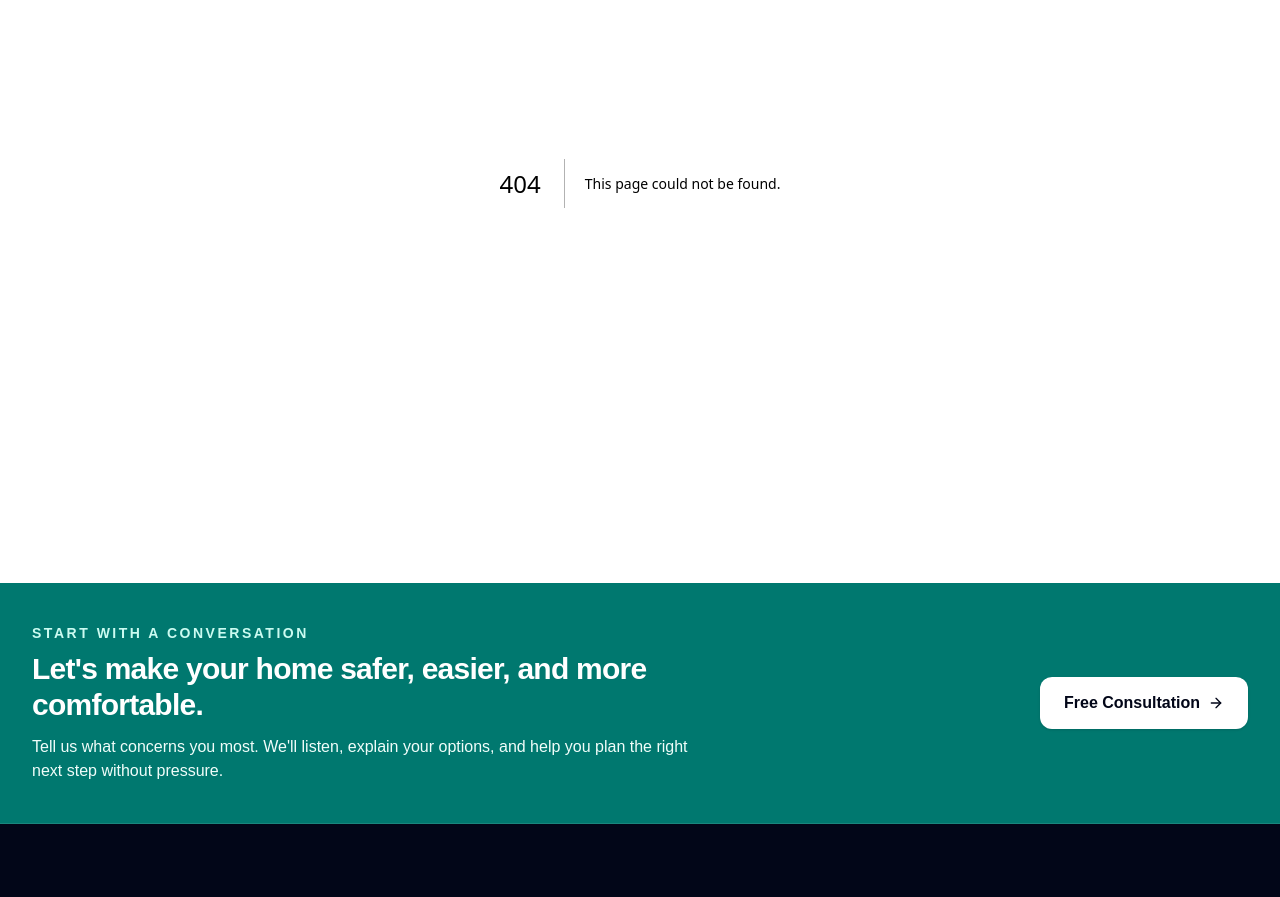
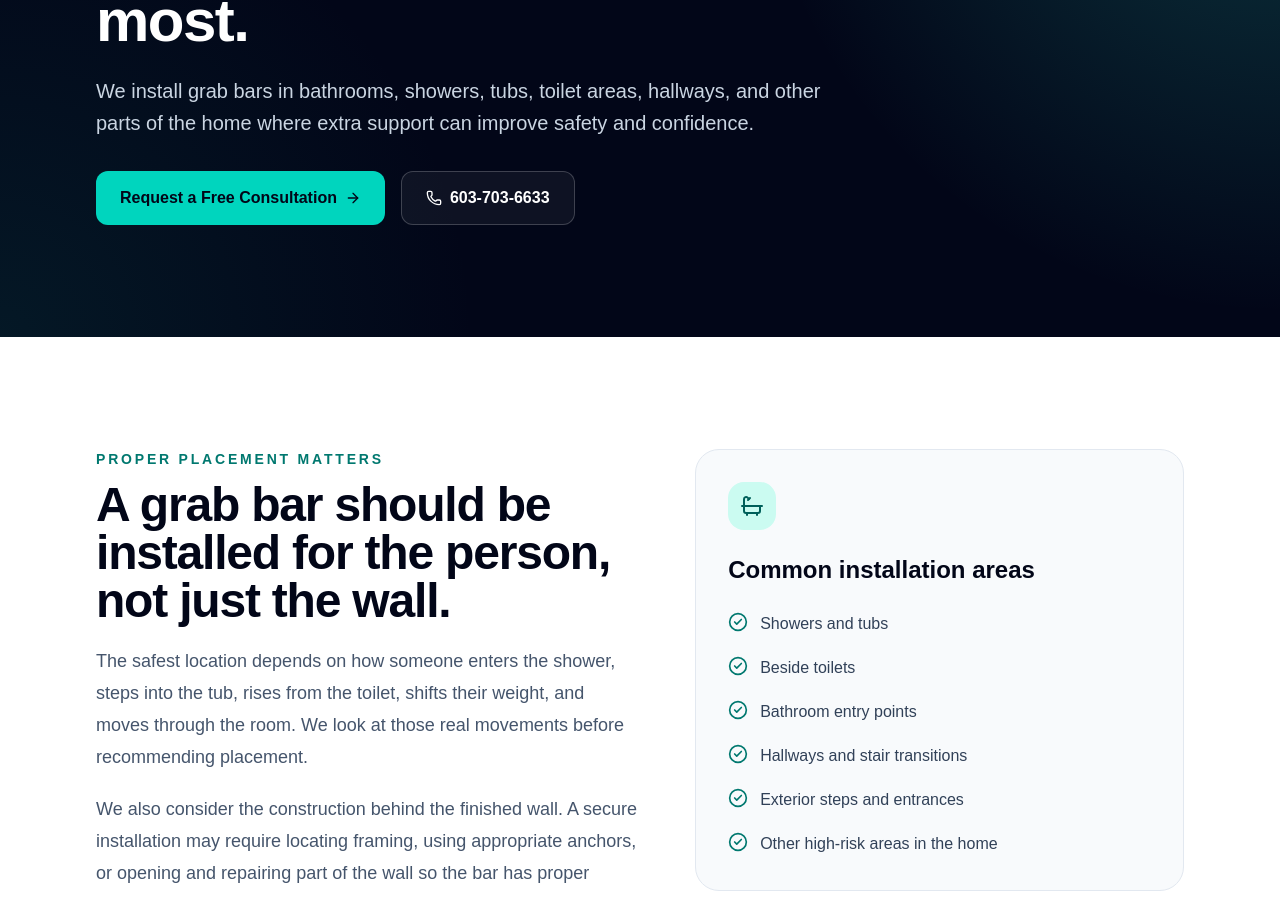
Before and after one commit to Adhco0543/age-in-place-llc, a Next.js app: page /grab-bar-installation in a window 1280 px wide. Before the commit this address had no page. Shown: the part 338-1235 px from the top of the page. Built offline with nearby package versions, Linux system fonts and the light colour scheme.

Commit message:
Add Manchester grab bar installation service page

```diff
--- /dev/null
+++ b/app/grab-bar-installation/page.tsx
@@ -0,0 +1,198 @@
+import type { Metadata } from 'next';
+import Link from 'next/link';
+import {
+  ArrowRight,
+  Bath,
+  CheckCircle2,
+  Hammer,
+  MapPin,
+  Phone,
+  ShieldCheck,
+} from 'lucide-react';
+
+export const metadata: Metadata = {
+  title: 'Grab Bar Installation in Manchester, NH | Age In Place LLC',
+  description:
+    'Professional grab bar installation for bathrooms, showers, tubs, toilets, hallways, and entry areas in Manchester, NH and nearby communities. Contact Age In Place LLC for a free consultation.',
+};
+
+const locations = [
+  'Showers and tubs',
+  'Beside toilets',
+  'Bathroom entry points',
+  'Hallways and stair transitions',
+  'Exterior steps and entrances',
+  'Other high-risk areas in the home',
+];
+
+const benefits = [
+  'Better support while standing, sitting, and transferring',
+  'Reduced risk of slips and falls in wet areas',
+  'More confidence for older adults and people recovering from injury',
+  'Placement based on the person and the way the space is used',
+  'Installation that considers the wall structure behind the finished surface',
+];
+
+export default function GrabBarInstallationPage() {
+  return (
+    <main className="min-h-screen bg-white text-slate-950">
+      <section className="relative overflow-hidden bg-slate-950 py-20 text-white sm:py-28">
+        <div className="absolute inset-0 bg-[radial-gradient(circle_at_top_right,rgba(45,212,191,0.24),transparent_38%),radial-gradient(circle_at_bottom_left,rgba(15,118,110,0.16),transparent_34%)]" />
+
+        <div className="relative mx-auto max-w-6xl px-6 lg:px-8">
+          <div className="max-w-4xl">
+            <p className="text-sm font-bold uppercase tracking-[0.2em] text-teal-300">
+              Grab bar installation in Manchester, NH
+            </p>
+
+            <h1 className="mt-4 text-4xl font-black tracking-tight sm:text-6xl">
+              Safer support where it matters most.
+            </h1>
+
+            <p className="mt-6 max-w-3xl text-lg leading-8 text-slate-300 sm:text-xl">
+              We install grab bars in bathrooms, showers, tubs, toilet areas,
+              hallways, and other parts of the home where extra support can improve
+              safety and confidence.
+            </p>
+
+            <div className="mt-8 flex flex-col gap-4 sm:flex-row">
+              <Link
+                href="/contact"
+                className="inline-flex items-center justify-center gap-2 rounded-xl bg-teal-400 px-6 py-3.5 font-bold text-slate-950 transition hover:bg-teal-300"
+              >
+                Request a Free Consultation
+                <ArrowRight className="h-4 w-4" aria-hidden="true" />
+              </Link>
+
+              <a
+                href="tel:6037036633"
+                className="inline-flex items-center justify-center gap-2 rounded-xl border border-white/20 bg-white/5 px-6 py-3.5 font-bold text-white transition hover:bg-white/10"
+              >
+                <Phone className="h-4 w-4" aria-hidden="true" />
+                603-703-6633
+              </a>
+            </div>
+          </div>
+        </div>
+      </section>
+
+      <section className="py-20 sm:py-28">
+        <div className="mx-auto grid max-w-6xl gap-14 px-6 lg:grid-cols-[1fr_0.9fr] lg:items-start lg:px-8">
+          <div>
+            <p className="text-sm font-bold uppercase tracking-[0.2em] text-teal-700">
+              Proper placement matters
+            </p>
+            <h2 className="mt-3 text-3xl font-black tracking-tight sm:text-5xl">
+              A grab bar should be installed for the person, not just the wall.
+            </h2>
+            <p className="mt-5 text-lg leading-8 text-slate-600">
+              The safest location depends on how someone enters the shower, steps
+              into the tub, rises from the toilet, shifts their weight, and moves
+              through the room. We look at those real movements before recommending
+              placement.
+            </p>
+            <p className="mt-5 text-lg leading-8 text-slate-600">
+              We also consider the construction behind the finished wall. A secure
+              installation may require locating framing, using appropriate anchors,
+              or opening and repairing part of the wall so the bar has proper support.
+            </p>
+          </div>
+
+          <div className="rounded-3xl border border-slate-200 bg-slate-50 p-7 sm:p-8">
+            <div className="flex h-12 w-12 items-center justify-center rounded-2xl bg-teal-100 text-teal-800">
+              <Bath className="h-6 w-6" aria-hidden="true" />
+            </div>
+            <h2 className="mt-6 text-2xl font-black">Common installation areas</h2>
+            <ul className="mt-6 space-y-4">
+              {locations.map((location) => (
+                <li key={location} className="flex gap-3">
+                  <CheckCircle2 className="mt-0.5 h-5 w-5 shrink-0 text-teal-700" aria-hidden="true" />
+                  <span className="leading-7 text-slate-700">{location}</span>
+                </li>
+              ))}
+            </ul>
+          </div>
+        </div>
+      </section>
+
+      <section className="bg-slate-100 py-20 sm:py-28">
+        <div className="mx-auto max-w-6xl px-6 lg:px-8">
+          <div className="grid gap-12 lg:grid-cols-[0.9fr_1.1fr] lg:items-center">
+            <div>
+              <div className="flex h-12 w-12 items-center justify-center rounded-2xl bg-teal-100 text-teal-800">
+                <ShieldCheck className="h-6 w-6" aria-hidden="true" />
+              </div>
+              <p className="mt-6 text-sm font-bold uppercase tracking-[0.2em] text-teal-700">
+                Why grab bars help
+              </p>
+              <h2 className="mt-3 text-3xl font-black tracking-tight sm:text-5xl">
+                Small modification, meaningful improvement
+              </h2>
+            </div>
+
+            <ul className="space-y-4 rounded-3xl border border-slate-200 bg-white p-7 shadow-sm sm:p-8">
+              {benefits.map((benefit) => (
+                <li key={benefit} className="flex gap-3">
+                  <CheckCircle2 className="mt-1 h-5 w-5 shrink-0 text-teal-700" aria-hidden="true" />
+                  <span className="text-lg leading-8 text-slate-700">{benefit}</span>
+                </li>
+              ))}
+            </ul>
+          </div>
+        </div>
+      </section>
+
+      <section className="py-20 sm:py-28">
+        <div className="mx-auto max-w-6xl px-6 lg:px-8">
+          <div className="grid gap-8 md:grid-cols-3">
+            <article className="rounded-3xl border border-slate-200 bg-white p-7 shadow-sm">
+              <Hammer className="h-7 w-7 text-teal-700" aria-hidden="true" />
+              <h3 className="mt-5 text-xl font-black">Construction experience</h3>
+              <p className="mt-3 leading-7 text-slate-600">
+                We understand framing, wall systems, tile, drywall, trim, and the
+                repair work that may be needed around an installation.
+              </p>
+            </article>
+
+            <article className="rounded-3xl border border-slate-200 bg-white p-7 shadow-sm">
+              <ShieldCheck className="h-7 w-7 text-teal-700" aria-hidden="true" />
+              <h3 className="mt-5 text-xl font-black">Safety-first recommendations</h3>
+              <p className="mt-3 leading-7 text-slate-600">
+                We recommend placement based on support, movement, and how the space
+                is actually used, not on a generic template.
+              </p>
+            </article>
+
+            <article className="rounded-3xl border border-slate-200 bg-white p-7 shadow-sm">
+              <MapPin className="h-7 w-7 text-teal-700" aria-hidden="true" />
+              <h3 className="mt-5 text-xl font-black">Local service</h3>
+              <p className="mt-3 leading-7 text-slate-600">
+                Age In Place LLC is based at 657 Elm St. in Manchester, New
+                Hampshire. Walk-ins are welcome.
+              </p>
+            </article>
+          </div>
+        </div>
+      </section>
+
+      <section className="bg-teal-700 py-16 text-white sm:py-20">
+        <div className="mx-auto max-w-4xl px-6 text-center lg:px-8">
+          <h2 className="text-3xl font-black tracking-tight sm:text-5xl">
+            Need grab bars installed in your home?
+          </h2>
+          <p className="mx-auto mt-5 max-w-2xl text-lg text-teal-50">
+            Tell us where you need more support and what movements are becoming
+            difficult. We will help you plan a safe, practical installation.
+          </p>
+          <Link
+            href="/contact"
+            className="mt-8 inline-flex items-center gap-2 rounded-xl bg-white px-6 py-3.5 font-bold text-slate-950 transition hover:bg-slate-100"
+          >
+            Schedule a Free Consultation
+            <ArrowRight className="h-4 w-4" aria-hidden="true" />
+          </Link>
+        </div>
+      </section>
+    </main>
+  );
+}
```
